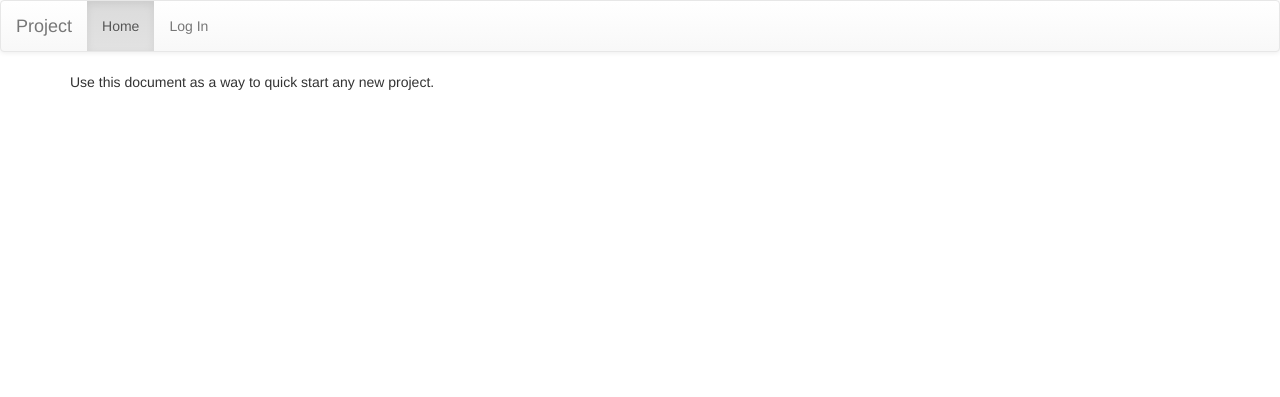
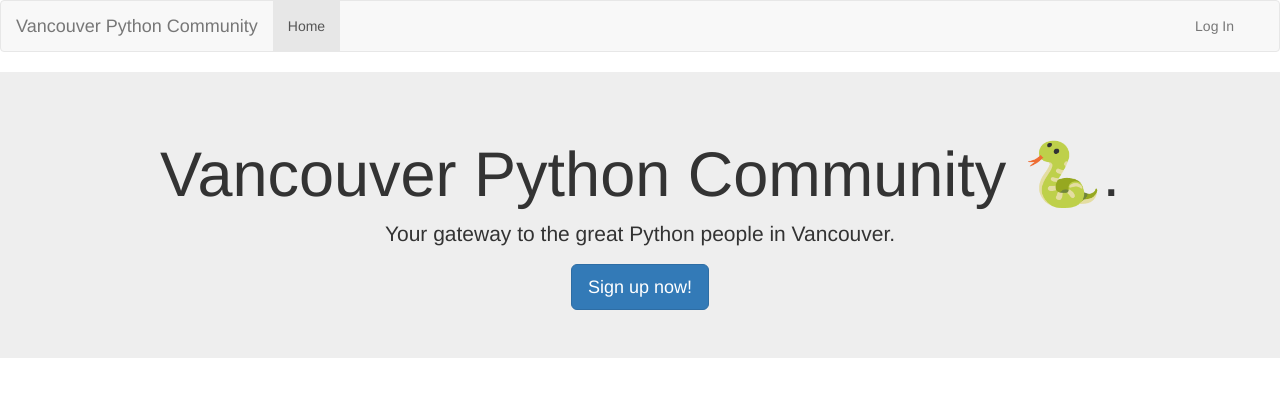
Before and after one commit to roadsideseb/pyvr-community, a Django app: template community/templates/home.html in a window 1280 px wide. Shown: the top 397 px of the page. Run offline with Django 3.2, Linux system fonts and the light colour scheme; the template is opened without the code that fills it, so the values that code supplies are empty; some libraries are stand-ins or nearby versions.

Commit message:
Switch to Yeti theme and update home page.

```diff
--- a/community/templates/base.html
+++ b/community/templates/base.html
@@ -3,7 +3,7 @@
 <!DOCTYPE html>
 <html lang="{{ LANGUAGE_CODE|default:"en-gb" }}">
     <head>
-        <title>{% block title %}Project Title{% endblock %}</title>
+        <title>{% block title %}Vancouver Python Community{% endblock %}</title>
         <meta http-equiv="content-type" content="text/html; charset=UTF-8" />
         <meta name="created" content="{% now "jS M Y h:i" %}" />
         <meta name="description" content="{% block description %}{% endblock %}" />
@@ -16,14 +16,8 @@
         <![endif]-->
 
         {% block css %}
-        <!-- Latest compiled and minified CSS -->
-        <link rel="stylesheet" href="//netdna.bootstrapcdn.com/bootstrap/3.2.0/css/bootstrap.min.css">
-        <link rel="stylesheet" href="//netdna.bootstrapcdn.com/bootstrap/3.2.0/css/bootstrap-theme.min.css">
-        <link rel="stylesheet" href="//netdna.bootstrapcdn.com/font-awesome/4.1.0/css/font-awesome.min.css">
-
-        {% comment %}
-        <link href="{% static "project_subdir/css/project.css" %}" rel="stylesheet">
-        {% endcomment %}
+            <link rel="stylesheet" href="//bootswatch.com/yeti/bootstrap.min.css">
+            <link rel="stylesheet" href="//netdna.bootstrapcdn.com/font-awesome/4.1.0/css/font-awesome.min.css">
         {% endblock %}
 
         <nav class="navbar navbar-default" role="navigation">
@@ -38,23 +32,35 @@
                         <span class="icon-bar"></span>
 
                     </button>
-                    <a class="navbar-brand" href="/">{% trans "Project" %}</a>
+                    <a class="navbar-brand" href="/">Vancouver Python Community</a>
                 </div>
 
                 <div class="collapse navbar-collapse" id="bs-example-navbar-collapse-1">
                     <ul class="nav navbar-nav">
                         <li class="active"><a href="{% url 'home' %}">{% trans "Home" %}</a></li>
+                    </ul>
+                    <ul class="nav navbar-nav pull-right">
 
                         {% if request.user.is_authenticated %}
-                            <li><a href="{% url 'admin:logout' %}">{% trans "Logout" %}</a></li>
+                            <li>
+                                <a href="{% url "admin:logout" %}">
+                                    {% trans "Logout" %}
+                                </a>
+                            </li>
                         {% else %}
-                            <li><a href="{% url 'admin:login' %}">{% trans "Log In" %}</a></li>
+                            <li>
+                                <a href="{% url "admin:login" %}">
+                                    {% trans "Log In" %}
+                                </a>
+                            </li>
                         {% endif %}
+
                     </ul>
                 </div>
             </div>
         </nav>
 
+        {% block body %}
         <div class="container">
 
           {% if messages %}
@@ -68,6 +74,7 @@
           {% endblock content %}
 
         </div> <!-- /container -->
+        {% endblock %}
 
         {% block modal %}{% endblock modal %}
 
--- a/community/templates/home.html
+++ b/community/templates/home.html
@@ -1 +1,17 @@
 {% extends "base.html" %}
+
+{% block body %}
+<div class="jumbotron">
+  <div class="container" style="text-align: center;">
+      <h1>
+         Vancouver Python Community 🐍.
+      </h1>
+      <p>
+        Your gateway to the great Python people in Vancouver.
+      </p>
+      <a href="" class="btn btn-primary btn-lg">
+        Sign up now!
+      </a>
+  </div>
+</div>
+{% endblock %}
```
Also changed, not shown: community/static/community/css/community.css (deleted).
